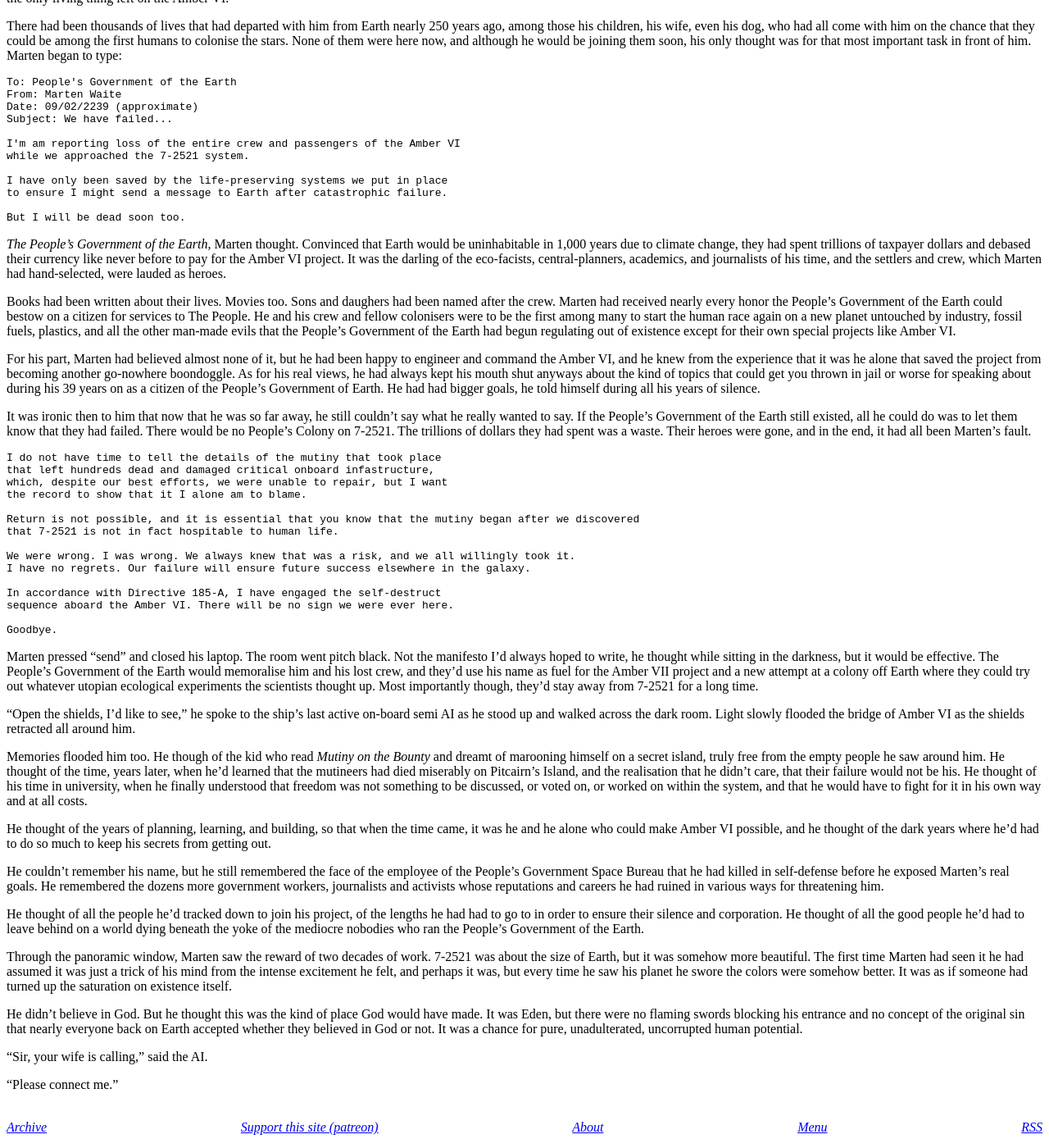
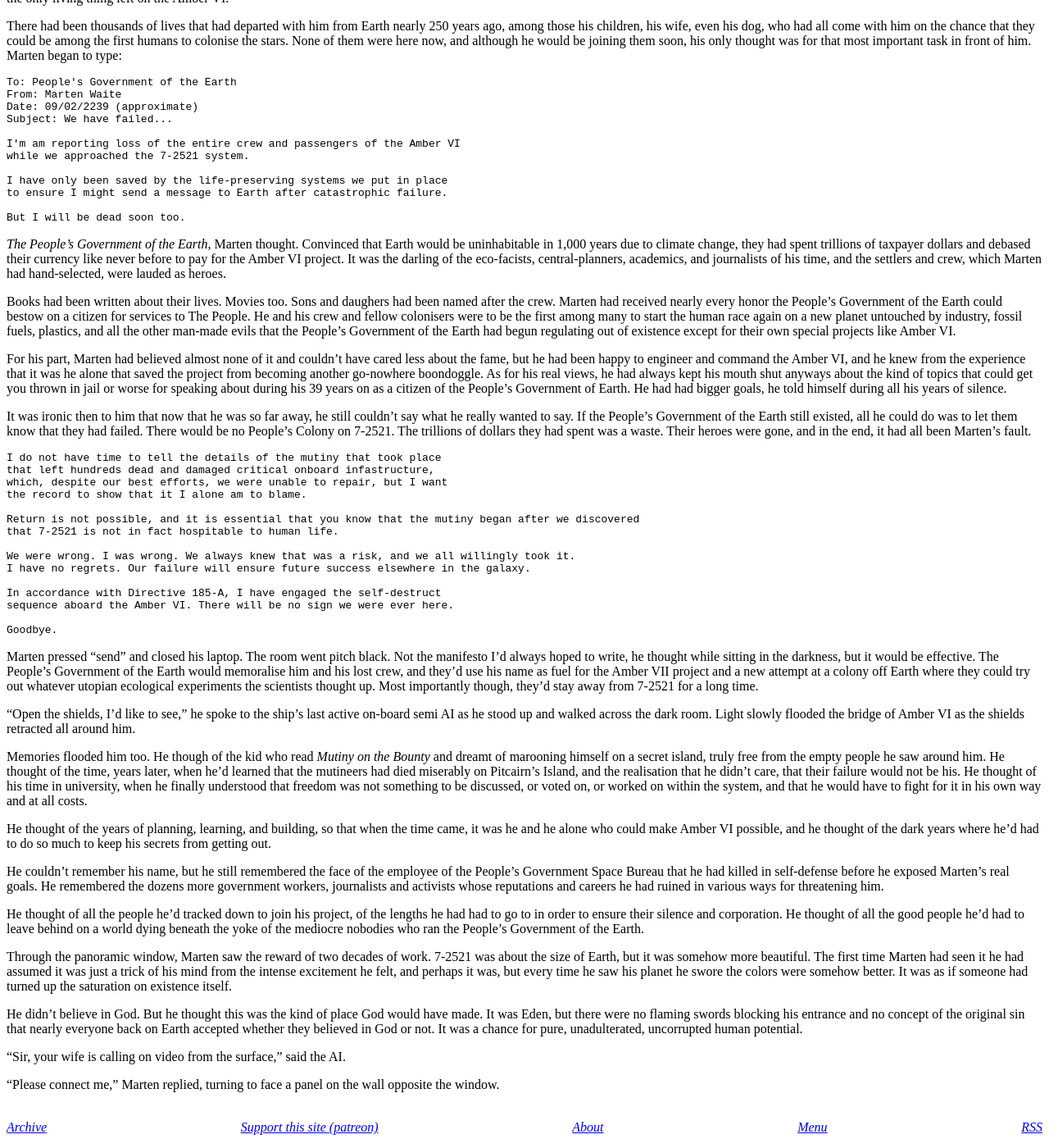
Before and after one commit to derykmakgill/website, a Jekyll site: the page built from story.md, in a window 1280 px wide and 1400 px high, scrolled down 131 px. Shown: the whole window at 82% size. Built offline with Jekyll 4.4.1, drawn with Linux system fonts in a browser that asks for light colours.

Commit message:
Update story.md

```diff
--- a/story.md
+++ b/story.md
@@ -28,7 +28,7 @@
 
 Books had been written about their lives. Movies too. Sons and daughers had been named after the crew. Marten had received nearly every honor the People's Government of the Earth could bestow on a citizen for services to The People. He and his crew and fellow colonisers were to be the first among many to start the human race again on a new planet untouched by industry, fossil fuels, plastics, and all the other man-made evils that the People's Government of the Earth had begun regulating out of existence except for their own special projects like Amber VI.
 
-For his part, Marten had believed almost none of it, but he had been happy to engineer and command the Amber VI, and he knew from the experience that it was he alone that saved the project from becoming another go-nowhere boondoggle. As for his real views, he had always kept his mouth shut anyways about the kind of topics that could get you thrown in jail or worse for speaking about during his 39 years on as a citizen of the People's Government of Earth. He had had bigger goals, he told himself during all his years of silence.
+For his part, Marten had believed almost none of it and couldn't have cared less about the fame, but he had been happy to engineer and command the Amber VI, and he knew from the experience that it was he alone that saved the project from becoming another go-nowhere boondoggle. As for his real views, he had always kept his mouth shut anyways about the kind of topics that could get you thrown in jail or worse for speaking about during his 39 years on as a citizen of the People's Government of Earth. He had had bigger goals, he told himself during all his years of silence.
 
 It was ironic then to him that now that he was so far away, he still couldn't say what he really wanted to say. If the People's Government of the Earth still existed, all he could do was to let them know that they had failed. There would be no People's Colony on 7-2521. The trillions of dollars they had spent was a waste. Their heroes were gone, and in the end, it had all been Marten's fault.
 
@@ -66,6 +66,6 @@
 
 He didn't believe in God. But he thought this was the kind of place God would have made. It was Eden, but there were no flaming swords blocking his entrance and no concept of the original sin that nearly everyone back on Earth accepted whether they believed in God or not. It was a chance for pure, unadulterated, uncorrupted human potential.
 
-"Sir, your wife is calling," said the AI.
+"Sir, your wife is calling on video from the surface," said the AI.
 
-"Please connect me."
+"Please connect me," Marten replied, turning to face a panel on the wall opposite the window.
```
